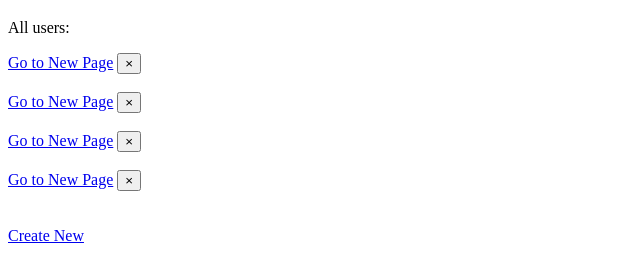
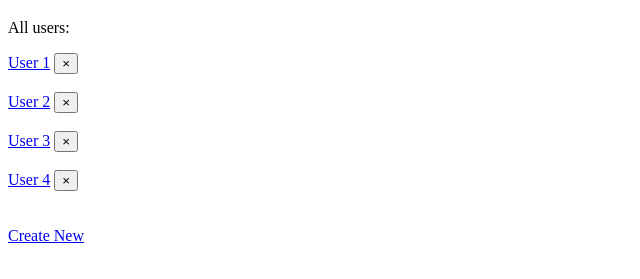
Before and after one commit to JackAndersson00/Test_Verktyg_Assignment_1, a plain HTML site: page index.html in a window 1280 px wide. Shown: the part 61-340 px from the top of the page, without its empty margins (0-640 px from the left). Drawn offline with Linux system fonts and the light colour scheme.

Commit message:
Gave new names for the users in the list

```diff
--- a/index.html
+++ b/index.html
@@ -10,19 +10,19 @@
     <h1>Main Page</h1>
     <p>All users:</p>
     <div class="link-with-close">
-        <a href="users.html">Go to New Page</a>
+        <a href="users.html">User 1</a>
         <button class="close-button">&times;</button>
     </div> <br>
     <div class="link-with-close">
-        <a href="users.html">Go to New Page</a>
+        <a href="users.html">User 2</a>
         <button class="close-button">&times;</button>
     </div><br>
     <div class="link-with-close">
-        <a href="users.html">Go to New Page</a>
+        <a href="users.html">User 3</a>
         <button class="close-button">&times;</button>
     </div><br>
     <div class="link-with-close">
-        <a href="users.html">Go to New Page</a>
+        <a href="users.html">User 4</a>
         <button class="close-button">&times;</button>
     </div><br><br>
     <a href="create.html">Create New</a>
```
